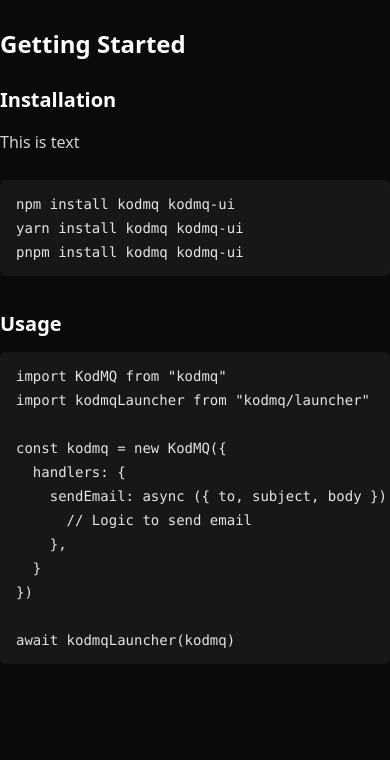
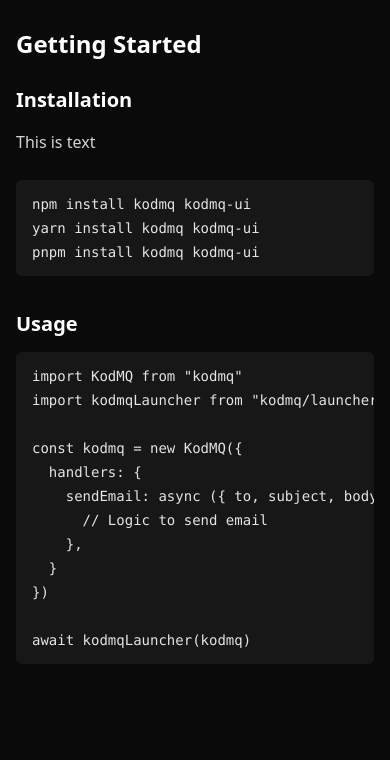
Before and after one commit to kodmq/kodmq, an Astro site in the folder apps/web/: page / in a window 390 px wide. Shown: the part 156-916 px from the top of the page. Built offline with nearby package versions, Linux system fonts and the light colour scheme; Astro itself is replaced by a stand-in of ours; code samples lack their colours.

Commit message:
[web] Add layout padding for small screens

```diff
--- a/apps/web/src/layouts/Layout.astro
+++ b/apps/web/src/layouts/Layout.astro
@@ -17,7 +17,7 @@ const { title, description } = Astro.props;
 		<meta name="generator" content={Astro.generator} />
 		<title>{title}</title>
 	</head>
-	<body class="text-sans antialiased py-24 bg-neutral-950 text-neutral-100">
+	<body class="text-sans antialiased py-24 bg-neutral-950 text-neutral-100 px-4">
 		<div class="container mx-auto">
 			<div class="prose prose-invert">
 				<slot />
```
